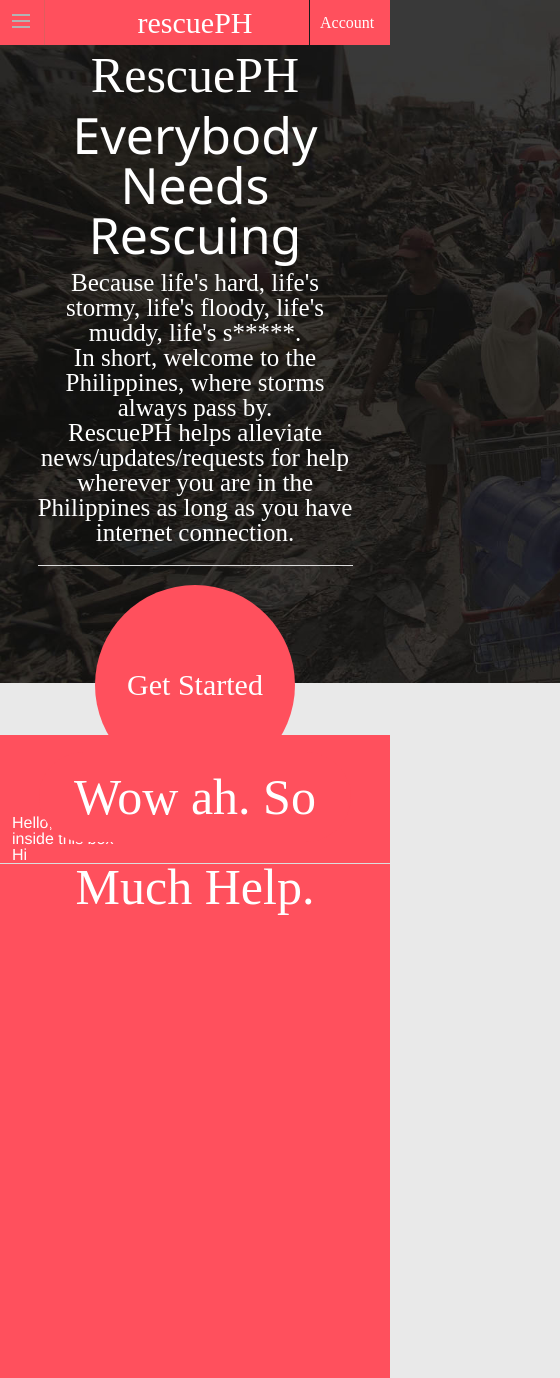
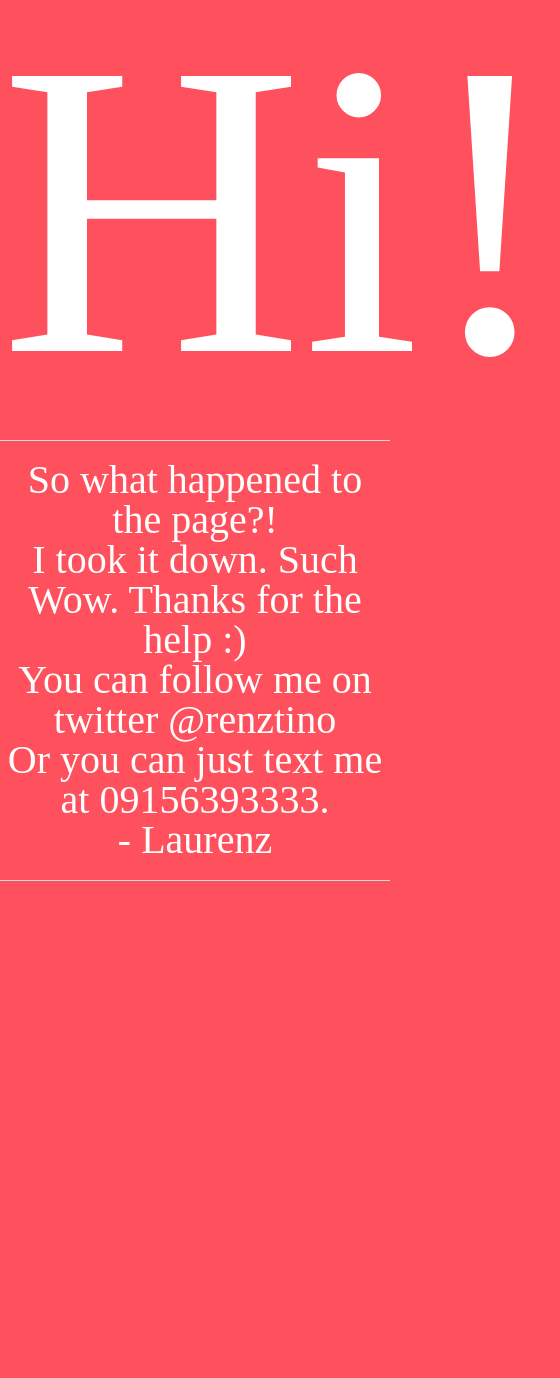
Before and after one commit to enzlaur/rescuePH, a plain HTML site: page index.html in a window 390 px wide. Shown: the top 1378 px of the page, 560 px wide, since content can reach past the window. After the commit the page ends 900 px from the top, so only its background shows below. Drawn offline with Linux system fonts and the light colour scheme.

Commit message:
Revert "Back"
This reverts commit 8018c9a1eca28c95f2ee10249c786e0c47d1f4a1.

```diff
--- a/index.html
+++ b/index.html
@@ -14,130 +14,19 @@
 		<script src="/js/vendor/modernizr.js"></script>
 	</head>
 
-	<body class="body">
-		<div id="background-image">
-	    			<img src="img/haiyan-darkened.jpg">
-	    		</div>
-		<div class="off-canvas-wrap">
-		  <div class="inner-wrap">
-		  	<div class="fixed">
-		  		<nav class="fixed tab-bar background-red ">
-		      	<section class="left-small background-red" id="left-ped">
-		        	<a class="left-off-canvas-toggle menu-icon" ><span></span></a>
-		      	</section>
+	<body class="background-red" bgcolor="#ff505d">
+		<div class="font-white rockwell" style="font-size:420px; text-align:center;">
+			Hi!
+			<div style="font-size:40px;">
+				<hr>
+				So what happened to the page?!<br>
+				I took it down. Such Wow. Thanks for the help :)<br>
+				You can follow me on twitter @renztino<br>
+				Or you can just text me at 09156393333.<br>
+				- Laurenz
+				<hr>
 
-		      	<section class="middle tab-bar-section background-red">
-			        <span class="rockwell font-30">rescuePH</span>
-			    </section>
-
-		      	<section class="right-small right-mod" id="right-ped">
-			        <a class="right-off-canvas-toggle" style="color: white;">
-			        	Account
-		        	</a>
-		      	</section>
-    		</nav>
-		  	</div>
-
-
-		    <aside class="left-off-canvas-menu">
-		      <ul class="off-canvas-list">
-		        <li><label>Foundation</label></li>
-		        <li><a href="map.html">Heat Map</a></li>
-		        <li><a href="tweetmodule.html">Tweet Module</a></li>
-		        <li><a href="#">How To Use</a></li>
-		        <li><a href="#">Contact</a></li>
-		        <li><a href="#">History</a></li>
-		      </ul>
-		    </aside>
-
-		    <aside class="right-off-canvas-menu">
-		        <ul class="off-canvas-list" id="right-canvas-content">
-			        <li><label>Sign In</label></li>
-				        <li>
-				        	<input type="text" placeholder="Username" id="canvas-content">
-				        </li>
-				        <li>
-				        	<input type="password" placeholder="Password" id="canvas-content">
-				        </li>
-				        <button id="canvas-login">Log-In</button>
-			        <li><label>Register New</label>
-			        	<li>
-				        	<input type="text" placeholder="First Name " id="canvas-content">
-				        </li>
-				        <li>
-				        	<input type="text" placeholder="Last Name " id="canvas-content">
-				        </li>
-				        <li>
-				        	<input type="text" placeholder="Email Name " id="canvas-content">
-				        </li>
-				        <li>
-				        	<input type="password" placeholder="Password" id="canvas-content">
-				        </li>
-				        <button id="canvas-login">Create Account</button>
-			        </li>
-		        </ul>
-		    </aside>
-
-		    <!--
-				THIS IS WHERE THE CONTENT IN THE MIDDLE GO IN :)
-		    -->
-
-		    <section class="main-section enlarge">
-
-		      	<div class="row">
-		      		<div class="large-12 columns title font-70 font-white ">
-		      			RescuePH
-		      			<div class="title-sub font-50">
-		      				Everybody Needs Rescuing
-		      			</div>
-		      			<div class="title-sub light font-25">
-		      				Because life's hard, life's stormy, life's floody, life's muddy, life's s*****.<Br>
-		      				In short, welcome to the Philippines, where storms always pass by.<br>
-		      				RescuePH helps alleviate news/updates/requests for help<br>
-		      				wherever you are in the Philippines as long as you have internet connection.
-		      			</div>
-		      			<hr>
-		      		</div>
-		      	</div>
-
-		      	<div class="row">
-		      		<center>
-		      			<div class="large-12 columns rockwell font-white">
-		      				<div id="circle" style="line-height: 200px; font-size: 30px;">
-		      					Get Started
-	      					</div>
-		      			</div>
-		      		</center>
-		      	</div>
-				<div id="front-largebox-bottom">
-					<div class="row">
-						<div class="large-6 columns font-white">
-							Hello, scroll down and keep the mouse cursor inside this box
-						</div>
-						<div class="large-6 columns font-white">
-							Hi
-
-						</div>
-						<hr>
-					</div>
-
-				</div>
-
-		      	<center>
-			      	<div id="front-largebox-top" class="font-white rockwell font-50" style="line-height:90px;">
-			      			Wow ah. So Much Help.
-			      	</div>
-		      	</center>
-
-
-		    </section>
-
-
-
-
-		  <a class="exit-off-canvas"></a>
-
-		  </div>
+			</div>
 		</div>
 
 
```
Also changed, not shown: index - Copy.html (added, +151 -0 lines).
